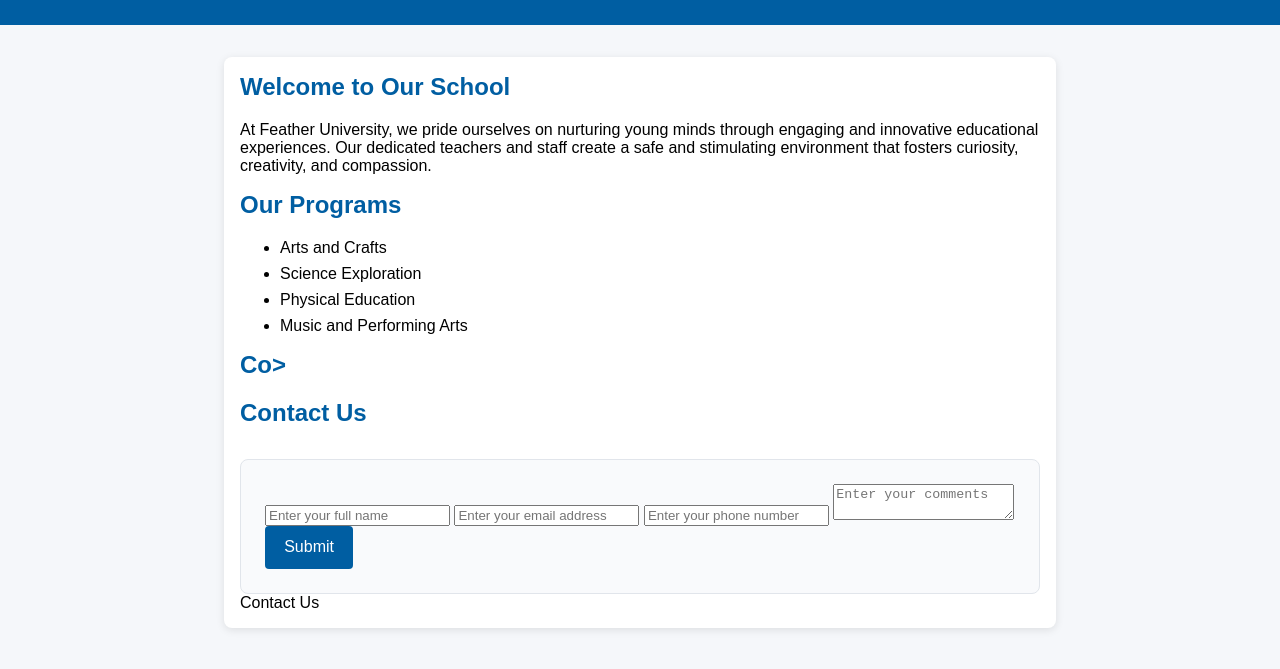
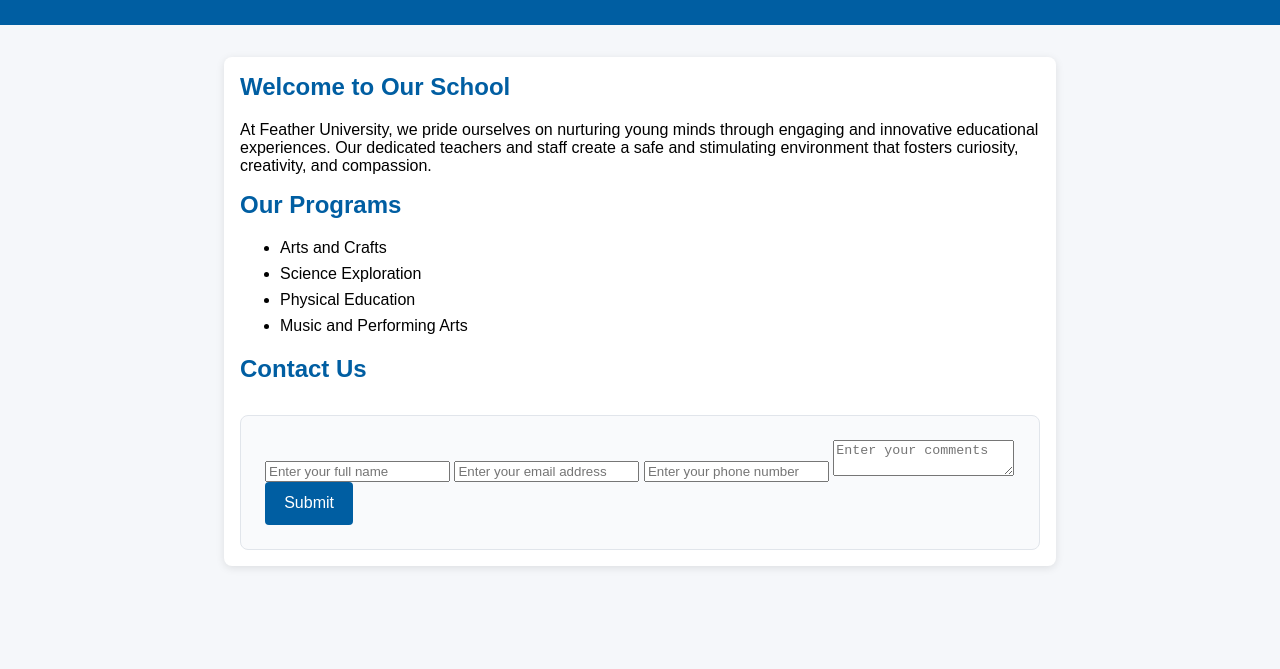
Before and after one commit to rikotanemura1/feather-university-site, a plain HTML site: page index.html in a window 1280 px wide. Shown: the part 103-772 px from the top of the page. Drawn offline with Linux system fonts and the light colour scheme.

Commit message:
Update index.html plsplspslps

```diff
--- a/index.html
+++ b/index.html
@@ -90,7 +90,7 @@
             </ul>
         </section>
         <section class="contact">
-            <h2>Co>
+            <h2>
              <h2>Contact Us</h2>
                 <form class="form-container" action="submitted.html" method="GET">
                     <input type="text" id="fullName" name="fullName" placeholder="Enter your full name">
@@ -101,6 +101,5 @@
                 <button type="submit">Submit</button>
                 </form>
             </div>
-        </sec<h2>Contact Us</h2>
     </main>
 </body></html>
```
